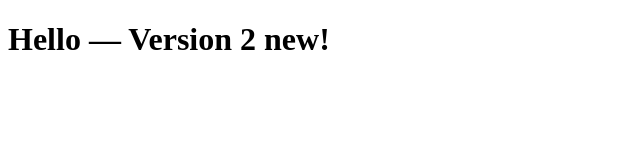
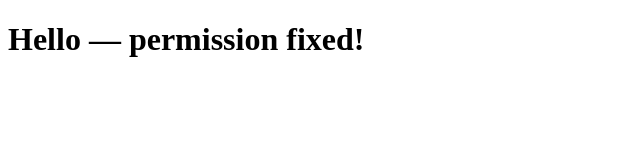
Before and after one commit to AnweshaPanigrahi/gh-deployment-workflow, a plain HTML site: page index.html in a window 1280 px wide. Shown: the whole page, without its empty margins (0-640 px from the left). Drawn offline with Linux system fonts and the light colour scheme.

Commit message:
Update index.html

```diff
--- a/index.html
+++ b/index.html
@@ -5,6 +5,6 @@
   <title>My Site</title>
 </head>
 <body>
-  <h1>Hello — Version 2 new!</h1>
+  <h1>Hello — permission fixed!</h1>
 </body>
 </html>
```
